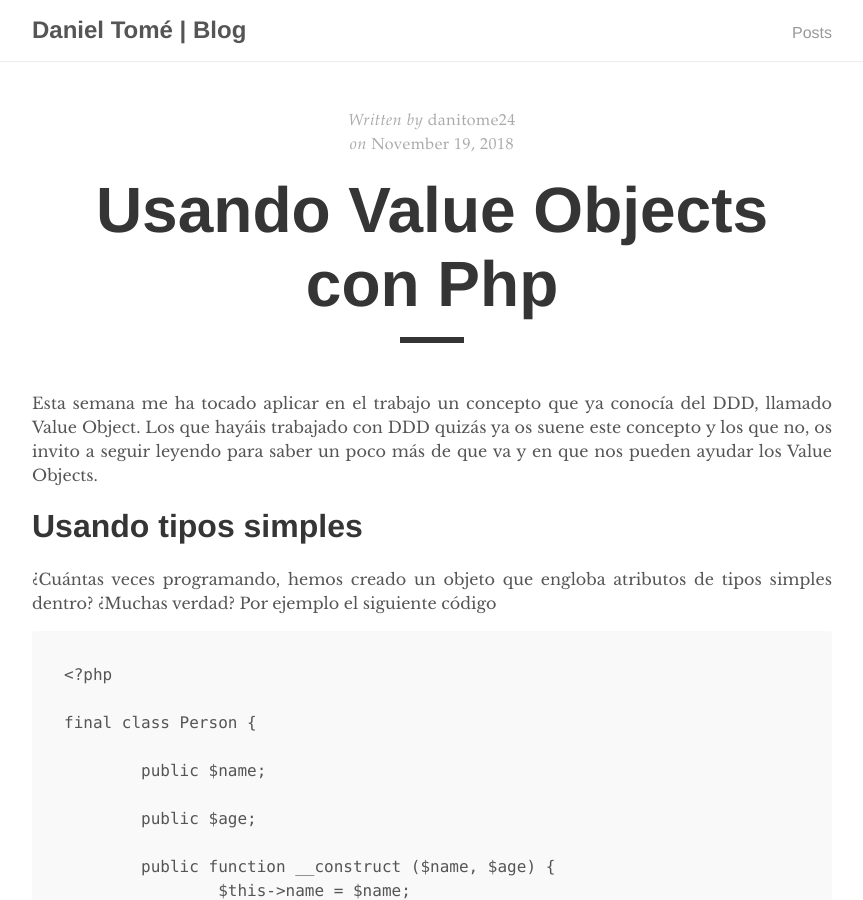
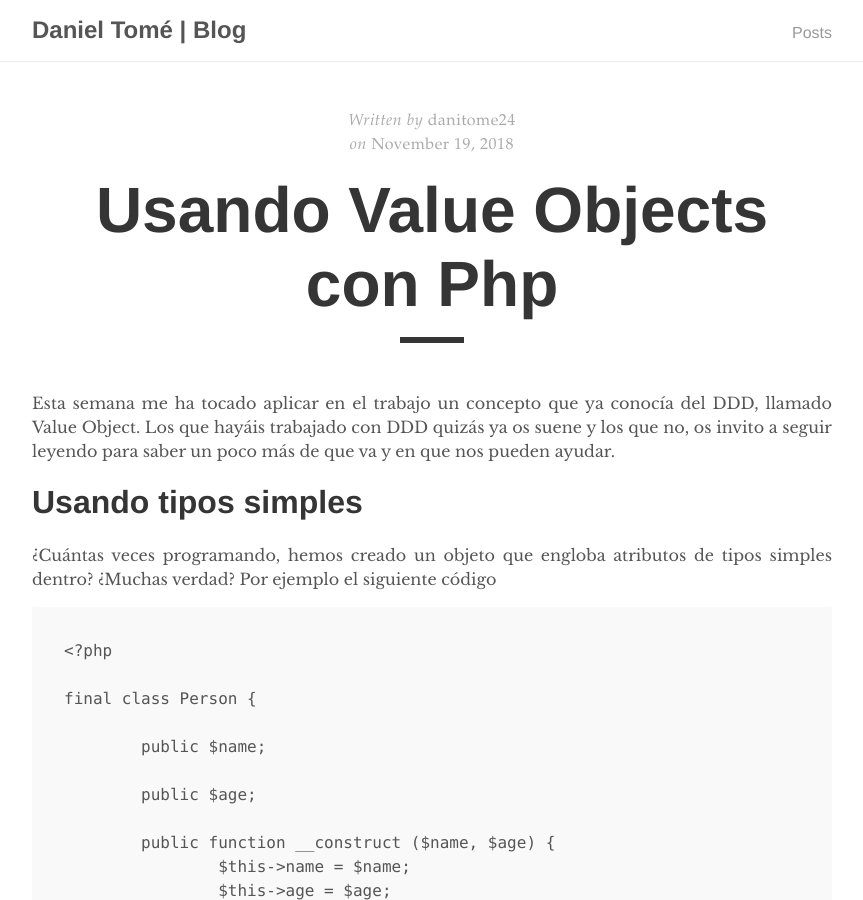
Before and after one commit to danitome24/slides, a Jekyll site: the page built from _posts/2018-11-19-usando-value-objects-con-php.markdown, in a window 1280 px wide and 900 px high. Shown: the whole window, without its empty margins (208-1071 px from the left). Built offline with Jekyll 4.4.1, drawn with Linux system fonts in a browser that asks for light colours.

Commit message:
Update _posts/2018-11-19-usando-value-objects-con-php.markdown

```diff
--- a/_posts/2018-11-19-usando-value-objects-con-php.markdown
+++ b/_posts/2018-11-19-usando-value-objects-con-php.markdown
@@ -6,7 +6,7 @@ author: danitome24
 summary: Usando Value Objects con Php
 ---
 
-Esta semana me ha tocado aplicar en el trabajo un concepto que ya conocía del DDD, llamado Value Object. Los que hayáis trabajado con DDD quizás ya os suene este concepto y los que no, os invito a seguir leyendo para saber un poco más de que va y en que nos pueden ayudar los Value Objects.
+Esta semana me ha tocado aplicar en el trabajo un concepto que ya conocía del DDD, llamado Value Object. Los que hayáis trabajado con DDD quizás ya os suene y los que no, os invito a seguir leyendo para saber un poco más de que va y en que nos pueden ayudar.
 
 # Usando tipos simples
 
```
